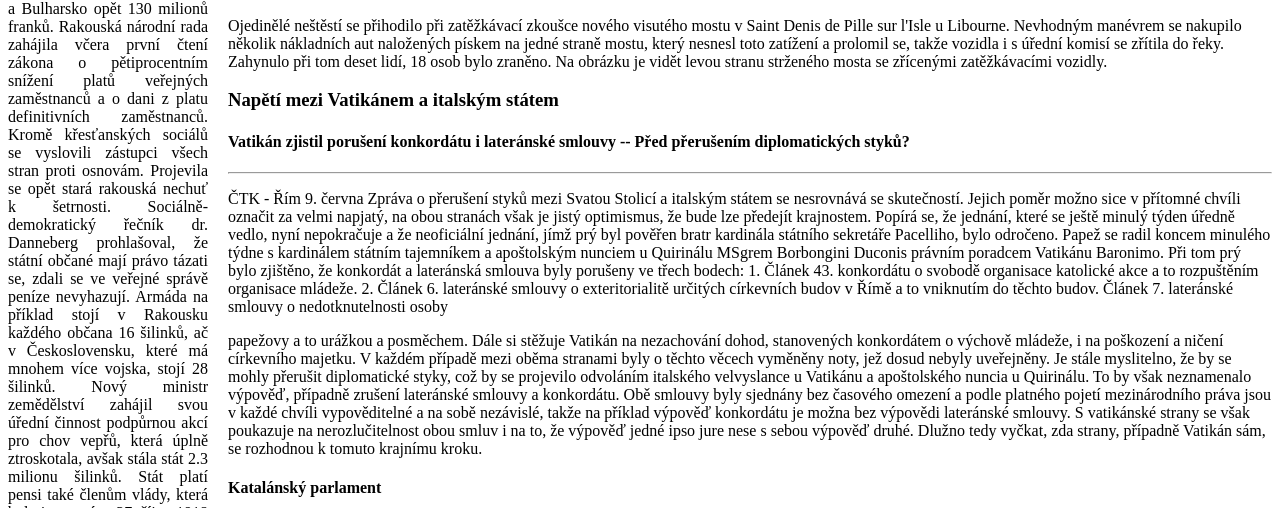
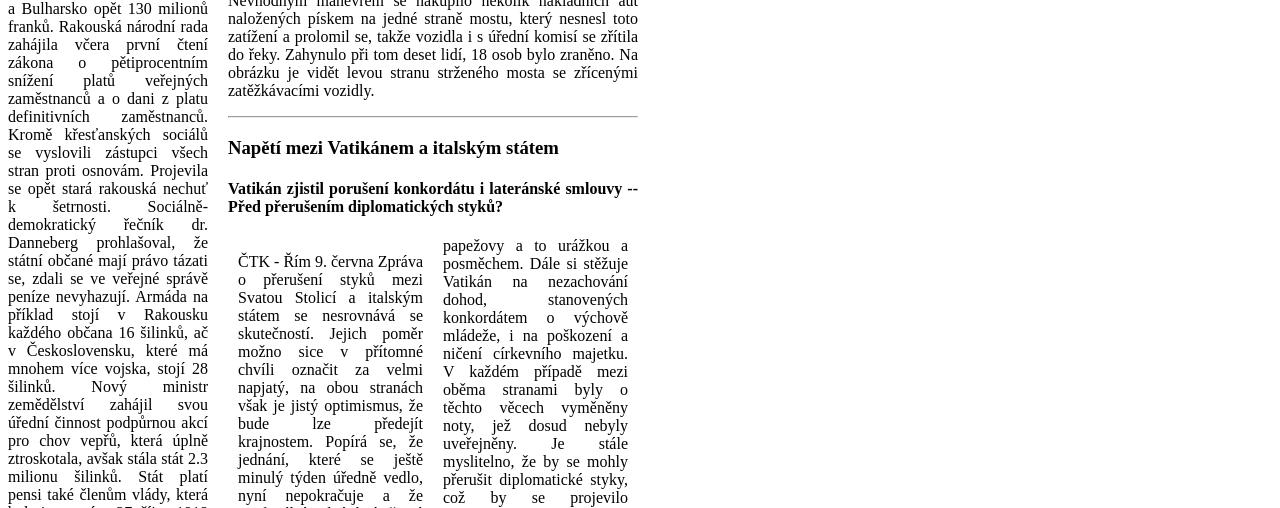
Before and after one commit to cieslarova/FullStack, a plain HTML site: page 900_lidove_noviny/lidove_noviny.html in a window 1280 px wide. Shown: the part 511-1019 px from the top of the page. Drawn offline with Linux system fonts and the light colour scheme.

Commit message:
pokracovani lidovek

```diff
--- a/900_lidove_noviny/lidove_noviny.html
+++ b/900_lidove_noviny/lidove_noviny.html
@@ -73,10 +73,10 @@
             mrtvoly.
         </p>
     </div>
-<div>
-    <div>
+
+    <div class="hornistredni">
         <h4>Visutý most se zřítil</h4>
-        <img src="../img/lidovky_visuty_most.png" alt="Visutý most se třítil" width="500px">
+        <img src="../img/lidovky_visuty_most.png" alt="Visutý most se třítil" width="410px">
         <p>
             Ojedinělé neštěstí se přihodilo při zatěžkávací zkoušce nového visutého mostu v Saint Denis de Pille sur
             l'Isle u Libourne. Nevhodným manévrem se nakupilo několik nákladních aut naložených pískem na jedné straně
@@ -84,14 +84,21 @@
             Zahynulo při tom deset lidí, 18 osob bylo zraněno. Na obrázku je vidět levou stranu strženého mosta se
             zřícenými zatěžkávacími vozidly.
         </p>
+
         <div>
 
+
+    <div class="prosloup_nadpis">
+        <hr>
         <h3>Napětí mezi Vatikánem a italským státem</h3>
         <h4>Vatikán zjistil porušení konkordátu i lateránské smlouvy -- Před přerušením diplomatických styků?</h4>
+    </div>
 
-    <div>
-        <hr>
-        <p>
+
+
+
+        <div class="prostredni_1sloupec">
+              <p>
             <span>ČTK - Řím 9. června</span> Zpráva o přerušení styků mezi Svatou Stolicí a italským státem se
             nesrovnává se skutečností. Jejich poměr možno sice v přítomné chvíli označit za velmi napjatý, na obou
             stranách však je jistý optimismus, že bude lze předejít krajnostem. Popírá se, že jednání, které se ještě
@@ -103,6 +110,8 @@
             smlouvy o exteritorialitě určitých církevních budov v Římě a to vniknutím do těchto budov. Článek 7.
             lateránské smlouvy o nedotknutelnosti osoby
         </p>
+
+
         <p>
             papežovy a to urážkou a posměchem. Dále si stěžuje Vatikán na nezachování dohod, stanovených konkordátem o
             výchově mládeže, i na poškození a ničení církevního majetku. V každém případě mezi oběma stranami byly o
@@ -115,8 +124,10 @@
             jure nese s sebou výpověď druhé. Dlužno tedy vyčkat, zda strany, případně Vatikán sám, se rozhodnou k tomuto
             krajnímu kroku.
         </p>
-    </div>
+        </div>
 
+
+<div class="prostredni_2sloupec">
     <div>
         <h4>Katalánský parlament</h4>
         <h5>O statut samostatného Katalánska </h5>
@@ -144,7 +155,9 @@
             vytažen z pod trosek svého stroje s těžkými zraněními. Cristescu vzal loni krále Carola na rumunském území
             do svého letadla a dopravil ho do Kluže. Včera byl přítomen v Bukurešti slavnostní hostině, kterou dával
             král při výročí svého návratu, a při zpětném letu ho u Kluže potkalo neštěstí.
+
         </p>
+        </div>
         <h4>Výprodej Ermitáže</h4>
         <h5>Rembrandt za 40 milionů</h5>
         <p>
--- a/900_lidove_noviny/lidovky.css
+++ b/900_lidove_noviny/lidovky.css
@@ -19,3 +19,29 @@
     text-align: justify;
     margin-right:20px;
 }
+
+.prostredni_1sloupec {
+   text-align: justify;
+
+
+   margin: 10px;
+   column-count: 2;
+   column-gap: 20px;
+}
+.prostredni_2sloupec{
+     text-align: justify;
+     display: inline-block;
+
+}
+
+.prosloup_nadpis{
+    width: 410;
+
+
+}
+
+.hornistredni {
+    width: 410px;
+    float: left;
+    text-align: justify;
+}
```
